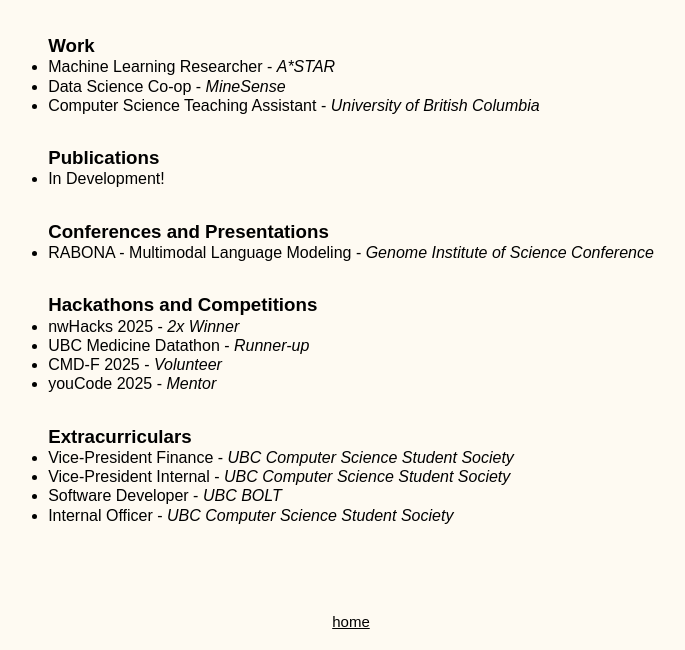
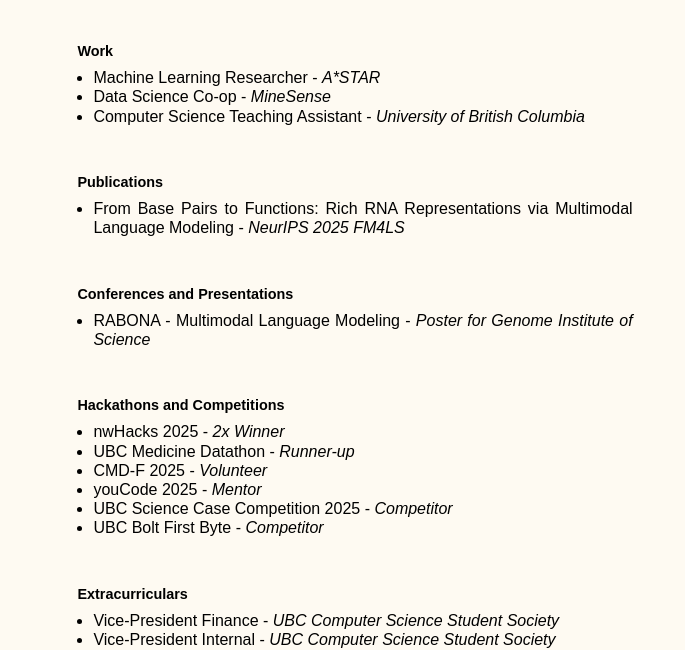
Before and after one commit to joelbonnie/betterweb, a plain HTML site: page experience/index.html in a window 1024 px wide. Shown: the part 157-807 px from the top of the page, without its empty margins (161-846 px from the left). Drawn offline with Linux system fonts and the light colour scheme.

Commit message:
Added divs to help clean up layouts, added neurips paper

```diff
--- a/experience/index.html
+++ b/experience/index.html
@@ -15,6 +15,7 @@
 
   <div id="page_content">
 
+    <div class="project_section">
       <section id="Work">
       <h3> Work </h3>
       <ul>
@@ -23,23 +24,28 @@
         <li> Computer Science Teaching Assistant - <i>University of British Columbia</i> </li>
       <ul>
       </section>
+    </div>
 
-
+    <div class="project_section">
       <section id="Publications">
       <h3> Publications </h3>
       <ul>
-      <li> In Development! </li>
+        <li> From Base Pairs to Functions: Rich RNA Representations via Multimodal Language Modeling
+        - <i> NeurIPS 2025 FM4LS </i> </li>
       <ul>
       </section>
+    </div>
 
-
+    <div class="project_section">
       <section id="Conferences">
       <h3> Conferences and Presentations </h3>
       <ul>
-      <li> RABONA - Multimodal Language Modeling - <i>Genome Institute of Science Conference </i></li>
+        <li> RABONA - Multimodal Language Modeling - <i> Poster for Genome Institute of Science</i> </li>
       <ul>
       </section>
+    </div>
 
+    <div class="project_section">
       <section id="Hackathons">
       <h3> Hackathons and Competitions </h3>
       <ul>
@@ -47,11 +53,13 @@
         <li> UBC Medicine Datathon - <i> Runner-up </i> </li>
         <li> CMD-F 2025 - <i> Volunteer </i> </li>
         <li> youCode 2025 - <i>Mentor </i></li>
+        <li> UBC Science Case Competition 2025 - <i> Competitor </i></li>
+        <li> UBC Bolt First Byte - <i> Competitor </i></li>
       <ul>
       </section>
+    </div>
 
-
-
+    <div class="project_section">
       <section id="Extracurriculars">
       <h3> Extracurriculars </h3>
       <ul>
@@ -61,7 +69,7 @@
         <li> Internal Officer - <i>UBC Computer Science Student Society</i></li>
       <ul>
       </section>
-
+    </div>
   </div>
 
     <nav id="home">
--- a/style.css
+++ b/style.css
@@ -120,9 +120,25 @@ section {
   gap: 1rem;
 }
 
+.project_section h3 {
+  font-size: 2vh;
+  margin: 0.5rem;
+}
+
+.project_section ul {
+  padding-left: 1.5rem;
+  max-width: 35vw;
+}
+
+.project_section p {
+  padding-left: 0.5rem;
+  max-width: 35vw;
+}
+
 #home {
   margin-top: 10vh;
 }
+
 
 /* Tablet */
 @media (min-width: 769px) and (max-width: 1024px) {
@@ -147,6 +163,22 @@ section {
     height: 2vw;
   }
 
+  #page_content {
+    gap: 1.5rem;
+  }
+
+  .project_section h3 {
+    font-size: 1.8vh;
+  }
+
+  .project_section ul {
+    max-width: 55vw;
+  }
+
+  .project_section p {
+    padding-left: 0.5rem;
+    max-width: 55vw;
+  }
 
 }
 
@@ -181,4 +213,17 @@ section {
   section {
     font-size: 12px;
   }
+
+  #page_content {
+    gap: 0.5rem;
+  }
+
+  .project_section ul {
+    max-width: 90vw;
+  }
+
+  .project_section p {
+    padding-left: 0.5rem;
+    max-width: 90vw;
+  }
 }
```
Also changed, not shown: index.html (+2 -1 lines), links/index.html (+4 -2 lines). Lines whose indentation alone changed are shown as unchanged.
